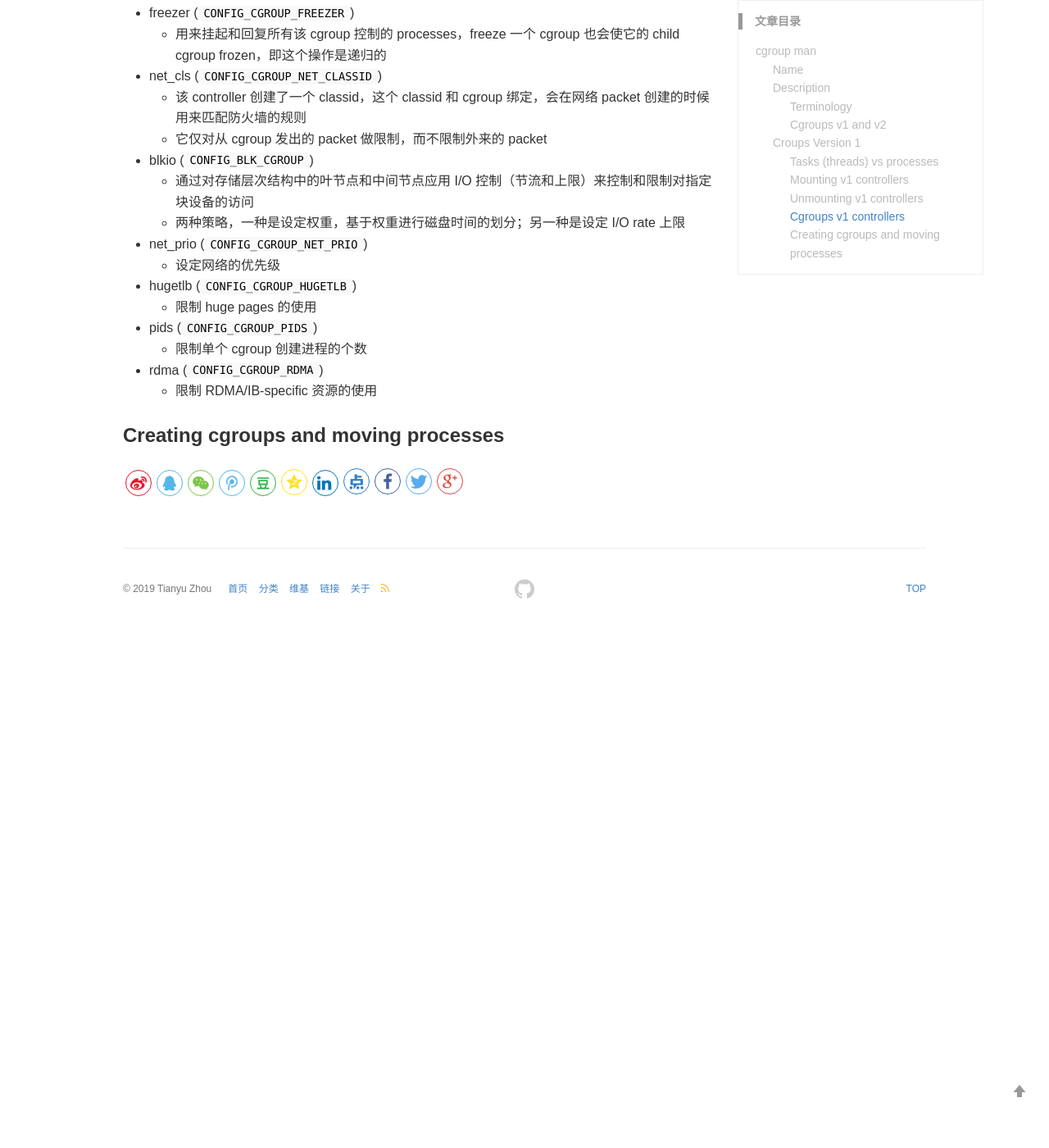
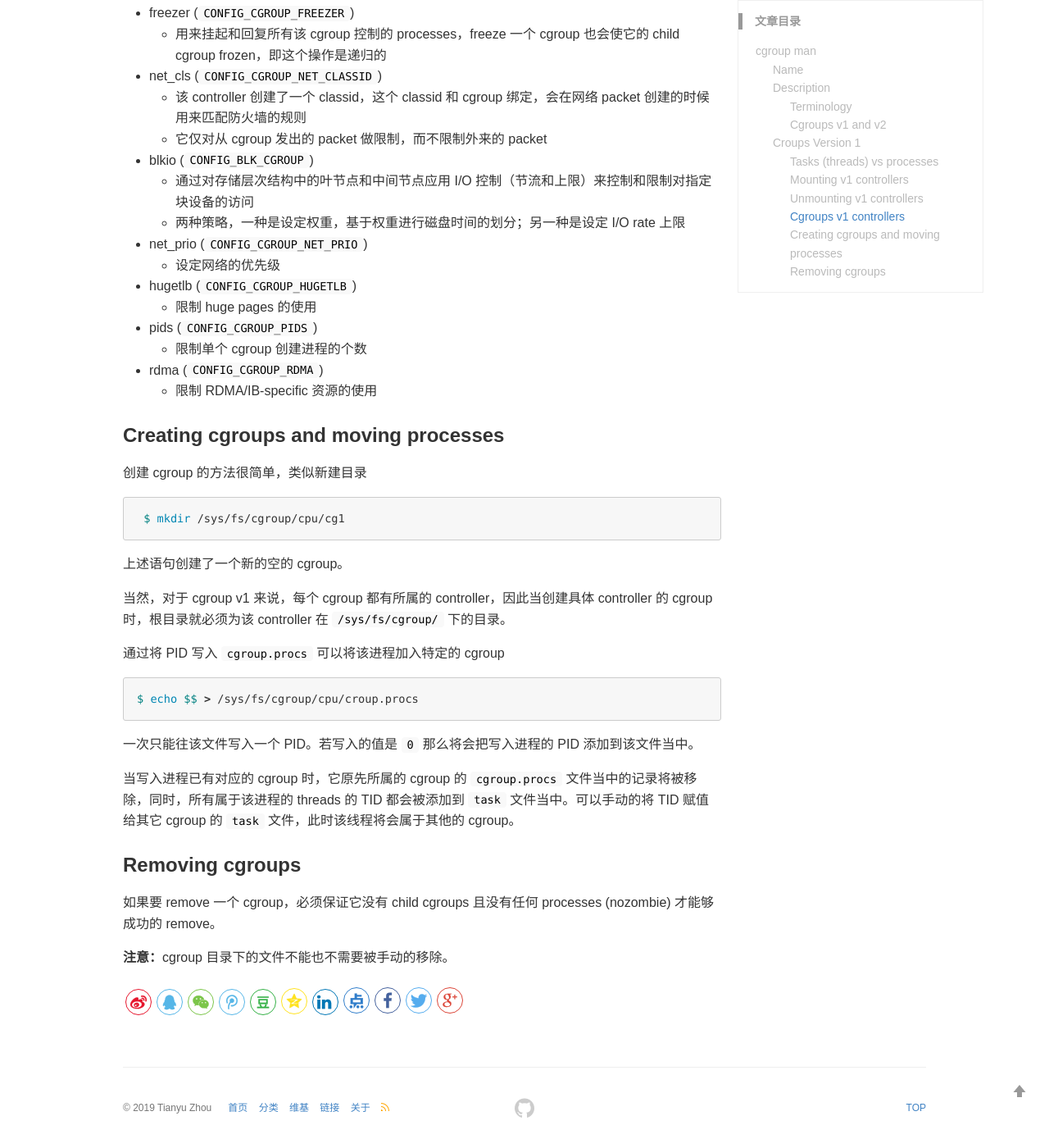
Before and after one commit to WYWAshley/WYWAshley.github.io, a Jekyll site: the page built from _posts/2019-10-28-cgroups-usage.md, in a window 1280 px wide and 1400 px high, scrolled down 5206 px. Shown: the whole window at 82% size. Built offline with Jekyll 4.4.1, drawn with Linux system fonts in a browser that asks for light colours; comment, search, counter and statistics services are not loaded; before the commit the page ends 5973 px from its top, so only the background shows below that.

Commit message:
Update 2019-10-28-cgroups-usage.md

````diff
--- a/_posts/2019-10-28-cgroups-usage.md
+++ b/_posts/2019-10-28-cgroups-usage.md
@@ -207,3 +207,29 @@ $ unmount /sys/fs/cgroup/pids
   * 限制 RDMA/IB-specific 资源的使用
 
 ### Creating cgroups and moving processes
+
+创建 cgroup 的方法很简单，类似新建目录
+
+```shell
+ $ mkdir /sys/fs/cgroup/cpu/cg1
+```
+
+上述语句创建了一个新的空的 cgroup。
+
+当然，对于 cgroup v1 来说，每个 cgroup 都有所属的 controller，因此当创建具体 controller 的 cgroup 时，根目录就必须为该 controller 在 `/sys/fs/cgroup/` 下的目录。
+
+通过将 PID 写入 `cgroup.procs` 可以将该进程加入特定的 cgroup
+
+```shell
+$ echo $$ > /sys/fs/cgroup/cpu/croup.procs
+```
+
+一次只能往该文件写入一个 PID。若写入的值是 `0` 那么将会把写入进程的 PID 添加到该文件当中。
+
+当写入进程已有对应的 cgroup 时，它原先所属的 cgroup 的 `cgroup.procs` 文件当中的记录将被移除，同时，所有属于该进程的 threads 的 TID 都会被添加到 `task` 文件当中。可以手动的将 TID 赋值给其它 cgroup 的 `task` 文件，此时该线程将会属于其他的 cgroup。
+
+### Removing cgroups
+
+如果要 remove 一个 cgroup，必须保证它没有 child cgroups 且没有任何 processes (nozombie) 才能够成功的 remove。
+
+**注意：**cgroup 目录下的文件不能也不需要被手动的移除。
````
